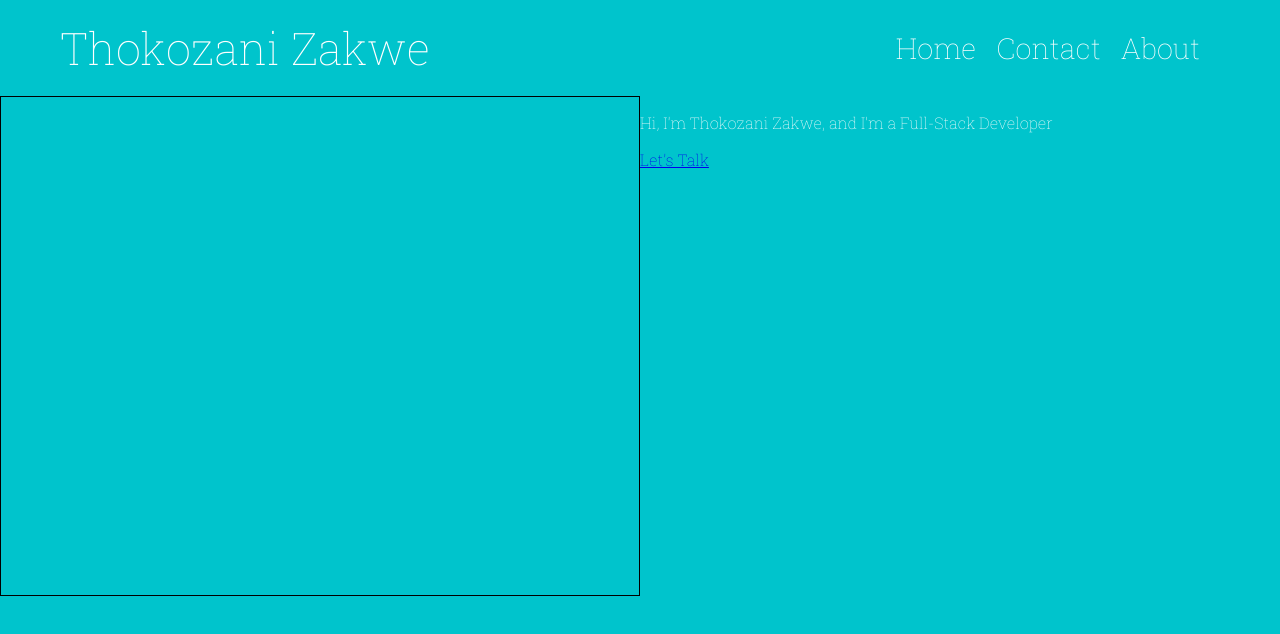
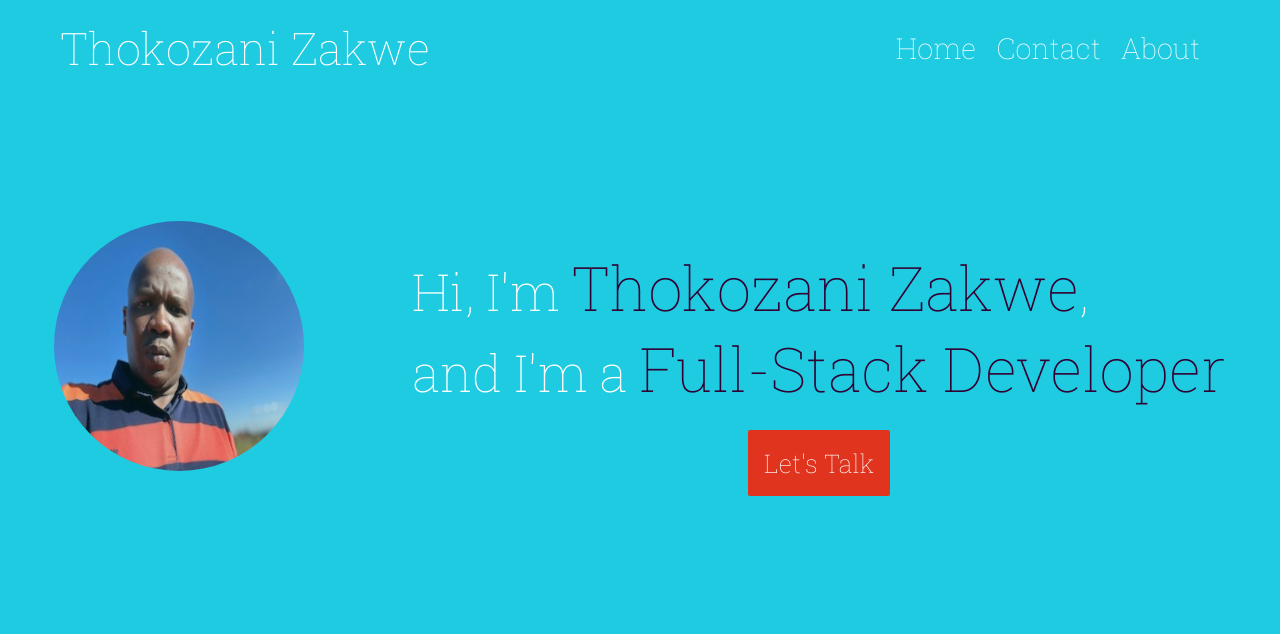
Before and after one commit to ThokozaniZakwe/Portfolio, a plain HTML site: page index.html in a window 1280 px wide. Drawn offline with Linux system fonts and the light colour scheme.

Commit message:
Homepage finish

```diff
--- a/index.html
+++ b/index.html
@@ -21,9 +21,11 @@
     </nav>
     <main class="main-content" id="main">
         <article class="main-page">
-            <div class="picture"></div>
+            <div class="picture">
+                <img class="profile-picture" src="images/Portfolio1.jpg" alt="PP">
+            </div>
             <div class="heading">
-                <p>Hi, I'm Thokozani Zakwe, and I'm a Full-Stack Developer</p>
+                <p>Hi, I'm <span>Thokozani Zakwe</span>, <br> and I'm a <span>Full-Stack Developer</span></p>
                 <a href="#" class="talkBtn">Let's Talk</a>
             </div>
         </article>
--- a/styles/styles.css
+++ b/styles/styles.css
@@ -7,7 +7,7 @@
 body{
     margin: 0;
     font-family: 'Roboto Slab', sans-serif;
-    background-color: #00c4cc;
+    background-color: #1ECBE1;
     color: #fff;
 }
 
@@ -22,6 +22,12 @@ body{
     letter-spacing: 0px;
     color: #fff;
     margin: auto 0 auto 60px;
+}
+
+.navbar-content>.container>.brand-logo:focus,
+.navbar-content>.container>.menu>.nav-item>.nav-link:focus{
+    outline: none;
+    color: #cbcbcb;
 }
 
 .navbar-content>.container>.brand-logo:hover{
@@ -52,10 +58,56 @@ body{
 /* Main Page Content  */
 .main-content>.main-page{
     display: flex;
+    justify-content: space-around;
 }
 
 .main-content>.main-page>.picture{
     height: 500px;
-    width: 50vw;
-    border: 1px solid black;
+    display: flex;
+    justify-content: center;
+    align-items: center;
 }
+
+.main-content>.main-page>.picture>.profile-picture{
+    width: 250px;
+    height: 250px;
+    border-radius: 50%;
+    opacity: 0.9;
+}
+
+.main-content>.main-page>.heading{
+    display: flex;
+    flex-direction: column;
+    justify-content: center;
+    align-items: center;
+}
+
+.main-content>.main-page>.heading p{
+    font-size: 3.2em;
+}
+
+.main-content>.main-page>.heading>p>span{
+    /* color: #F48F3E; */
+    color: #303;
+    font-weight: extra-bold;
+    font-size: 1.2em;
+}
+
+.main-content>.main-page>.heading>a.talkBtn{
+    text-decoration: none;
+    color: #fff;
+    font-size: 1.6em;
+    padding: 16px;
+    background-color: #E1341E;
+    margin-top: -30px;
+    border-radius: 2px;
+}
+
+.main-content>.main-page>.heading>a.talkBtn:hover, .main-content>.main-page>.heading>a.talkBtn:focus{
+    background-color: #E75D4B;
+    outline: none;
+}
+
+.main-content>.main-page>.heading>a.talkBtn:active{
+    transform: scale(0.98);
+}
```
Also changed, not shown: images/Portfolio1.jpg (added).
